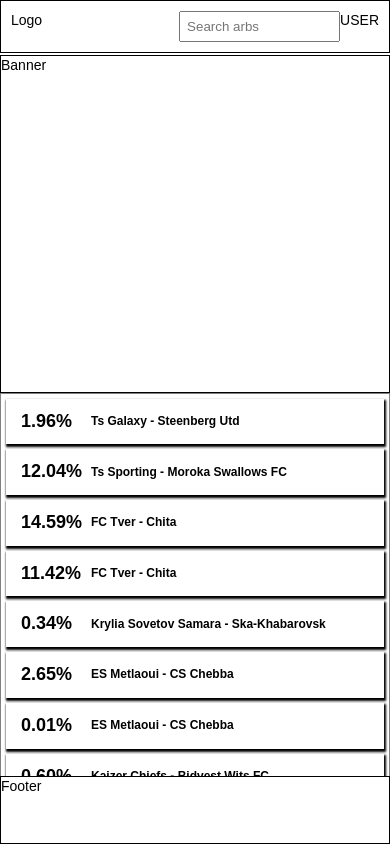
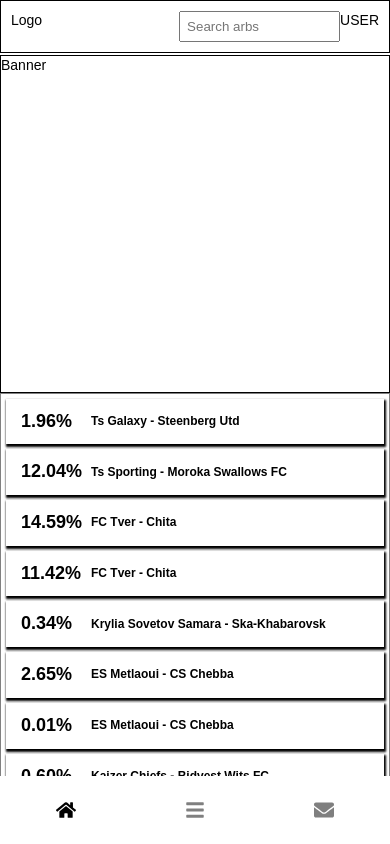
Before and after one commit to keithsimkin/Sports-Betting-Arbitrage, a React (Create React App) app in the folder frontend/: page / in a window 390 px wide. Shown: the top 844 px of the page. Built offline with nearby package versions, Linux system fonts and the light colour scheme.

Commit message:
fixed the footer icon states

```diff
--- a/frontend/package.json
+++ b/frontend/package.json
@@ -8,6 +8,7 @@
     "@testing-library/user-event": "^7.2.1",
     "react": "^16.13.1",
     "react-dom": "^16.13.1",
+    "react-icons": "^3.11.0",
     "react-infinite-scroller": "^1.2.4",
     "react-scripts": "3.4.1",
     "react-transition-group": "^4.4.1"
--- a/frontend/src/components/Footer/Footer.js
+++ b/frontend/src/components/Footer/Footer.js
@@ -1,12 +1,61 @@
-import React from "react";
+import React, { Component } from "react";
+import { FaHome, FaBars, FaEnvelope } from "react-icons/fa";
+
 import "./footer.css"
 
-const Footer = () => {
-	return(
-		<footer className="footer">
-			Footer
-		</footer>
-	)
+class Footer extends Component {
+
+	constructor() {
+		super()
+		this.state = {
+			iconstate: [{id:1, active: true},{id:2, active: false},{id:3, active: false}]
+		}
+	}
+
+	changeIconClass = (id) => {
+		const { iconstate } = this.state
+		let activeIcon = iconstate.map(item => {
+			if((item.id === id) && (item.active !== true)) {
+				return { ...item, active:!item.active }
+			}
+			return item;
+		})
+		this.setState({
+			iconstate: activeIcon
+		})
+		return activeIcon;
+	}
+
+	updateIcons = (id) => {
+		let currentIconState = this.changeIconClass(id)
+		let trueStates = currentIconState.filter(obj => obj.active === true)
+		if(trueStates.length > 1) {
+			let deactivatetrueState = trueStates.filter(obj => obj.id !== id)
+			deactivatetrueState.forEach(obj => obj.active = false)
+		}
+	}
+
+	handleIconStates = (id) => {
+		this.changeIconClass(id)
+		this.updateIcons(id)
+	}
+
+	handleHomeButton = (id) => {
+		this.changeIconClass(id)
+		this.updateIcons(id)
+		console.log('bugsmaster')
+	}
+
+	render() {
+		const { iconstate } = this.state;
+		return(
+			<footer className="footer">
+				<FaHome onClick={() => this.handleHomeButton(1)} className={iconstate[0].active ? "icon" : "icon-new"}/>
+				<FaBars onClick={() => this.handleIconStates(2)} className={iconstate[1].active ? "icon" : "icon-new"}/>
+				<FaEnvelope onClick={() => this.handleIconStates(3)} className={iconstate[2].active ? "icon" : "icon-new"}/>
+			</footer>
+		)
+	}
 };
 
 export default Footer;
--- a/frontend/src/components/Footer/footer.css
+++ b/frontend/src/components/Footer/footer.css
@@ -1,6 +1,6 @@
 @media screen and (max-width: 513px) {
 	.footer {
-		border: 1px solid black;
+		border: 1px solid transparent;
 		height: 8vh;
 		width: 100%;
 		bottom: 0px;
@@ -8,7 +8,20 @@
 		width: 100%;
 		position: fixed;
 		background-color: #fff;
+		display: flex;
+		justify-content: space-around;
+		align-items: center;
 	}
+
+	.icon {
+		font-size: 20px;
+	}
+
+	.icon-new {
+		color: rgb(0, 0, 0, 0.5);
+		font-size: 20px;
+	}
+
 }
 
 @media screen and (min-width: 514px) {
--- a/frontend/src/components/MobiCard/MobiCardHolder.js
+++ b/frontend/src/components/MobiCard/MobiCardHolder.js
@@ -32,8 +32,7 @@
 		const newCardState = this.clickCard(id)
 		const currentActiveCards = newCardState.filter(obj => obj.showFullData === true)
 		if (currentActiveCards.length > 1) {
-			let prevActive = currentActiveCards
-			let deactivateCard = prevActive.filter(gameObj => gameObj.id !== id)
+			let deactivateCard = currentActiveCards.filter(gameObj => gameObj.id !== id)
 			deactivateCard.forEach(item => item.showFullData = false)
 		}
 	}
--- a/frontend/src/throw.html
+++ b/frontend/src/throw.html
@@ -1,3 +1,6 @@
+[{id:1, class1: true, status: active},{id:2, class2: false, status: inactive},{id:3, class3: false, status: inactive}]
+
+
  [
 				{
 			        "id": 1,
```
Also changed, not shown: 1 other file (tests, documents, lock files or other folders).
